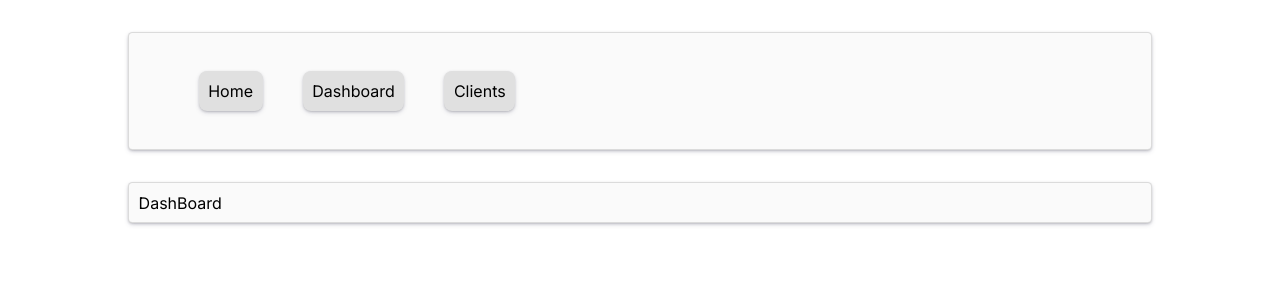
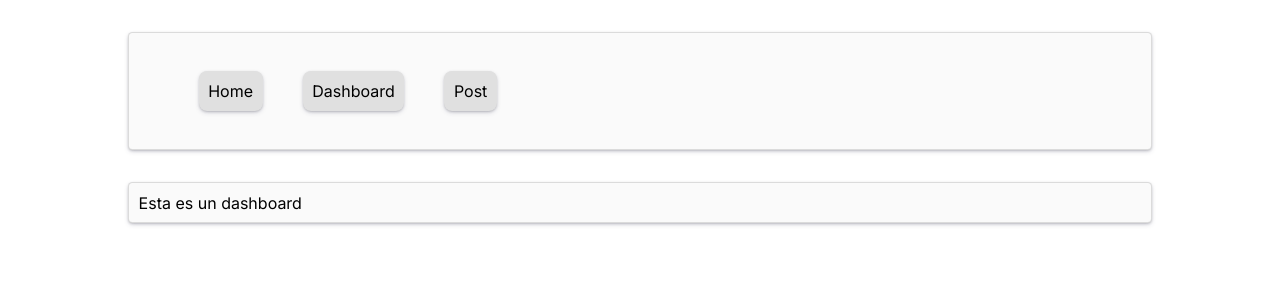
Before and after one commit to fedengarcia/dashboard-nextjs, a Next.js app: page /dashboard in a window 1280 px wide. Shown: the top 300 px of the page. Built offline with nearby package versions, Linux system fonts and the light colour scheme.

Commit message:
Dashboard, posts, home

```diff
--- a/src/app/clients/page.jsx
+++ /dev/null
@@ -1,6 +0,0 @@
-
-export default function ClientsPage() {
-    return (
-          <div className="page-layout">Esta es una pagina de clients</div>
-    )
-  }
--- a/src/app/dashboard/page.jsx
+++ b/src/app/dashboard/page.jsx
@@ -1,6 +1,6 @@
 
 export default function DashboardPage() {
-  return (
-        <div className="page-layout">DashBoard</div>
-  )
-}
+    return (
+          <div className="page-layout">Esta es un dashboard</div>
+    )
+  }
--- /dev/null
+++ b/src/app/post/[id]/page.jsx
@@ -0,0 +1,5 @@
+export default function Post({params}) {
+    const {id} = params;
+
+    return <h1>{`Esto es un post ${id}`}</h1>
+}
--- /dev/null
+++ b/src/app/post/page.jsx
@@ -0,0 +1,6 @@
+
+export default function PostPage() {
+  return (
+        <div className="page-layout">Post</div>
+  )
+}
--- a/src/components/Navbar/Navbar.js
+++ b/src/components/Navbar/Navbar.js
@@ -10,8 +10,8 @@ const links = [{
       route: '/dashboard'
     },
     {
-      label: 'Clients',
-      route: '/clients'
+      label: 'Post',
+      route: '/post'
     }
 
   ]
@@ -24,7 +24,7 @@ export function Navbar () {
             {links?.map(({label,route}) => (
             <li key={route}>
                 {console.log(route)}
-                <Link href={route}>{label}</Link>
+                <Link href={route} >{label}</Link>
             </li>
             ))}
 
--- a/src/components/Navbar/navbarStyle.module.scss
+++ b/src/components/Navbar/navbarStyle.module.scss
@@ -26,6 +26,11 @@
             list-style: none;
             box-shadow: v.$shadow-all2;
             font-size: v.$sizeM;
+            & a{
+                width: 100%;
+                height: 100%;
+                display: block;
+            }
 
             &:hover{
                 cursor: pointer;
```
